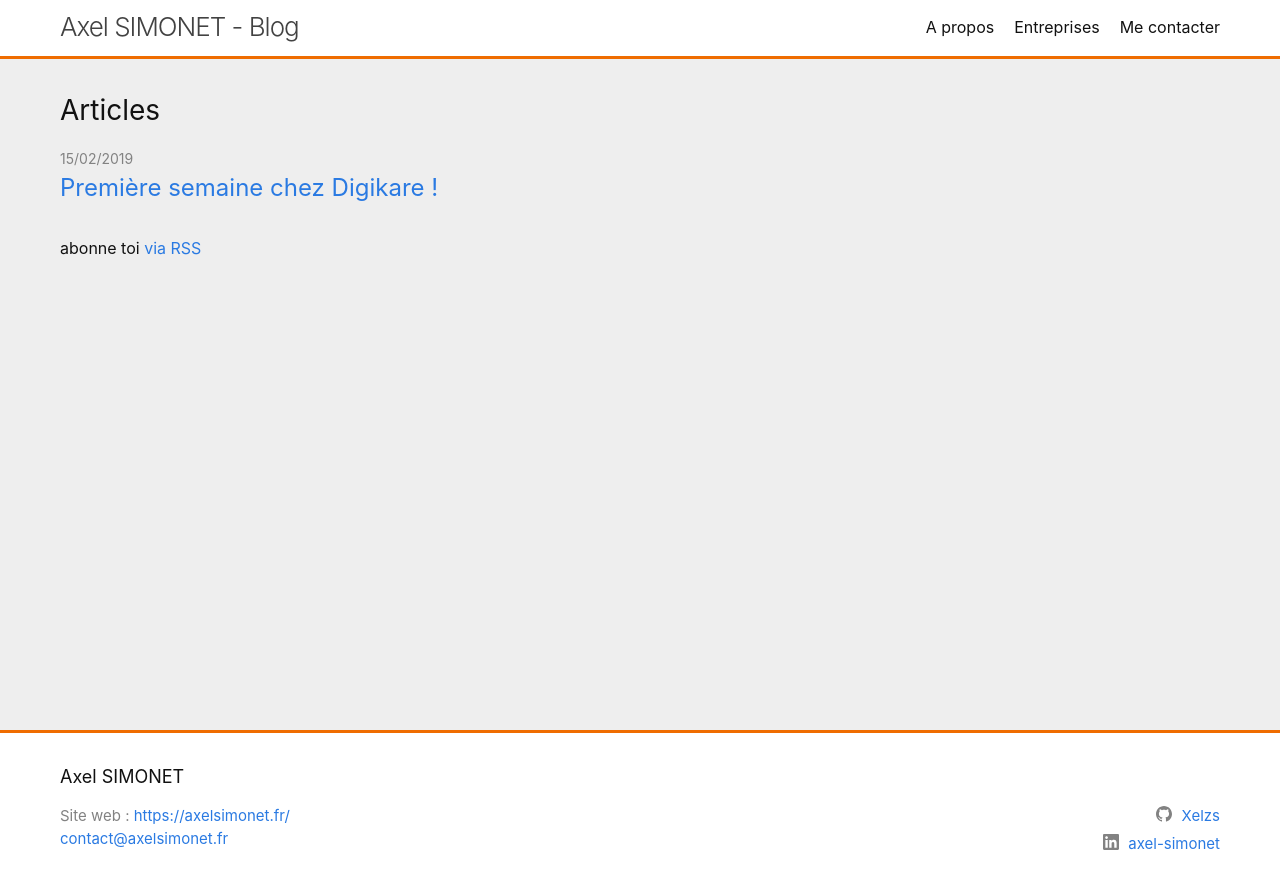
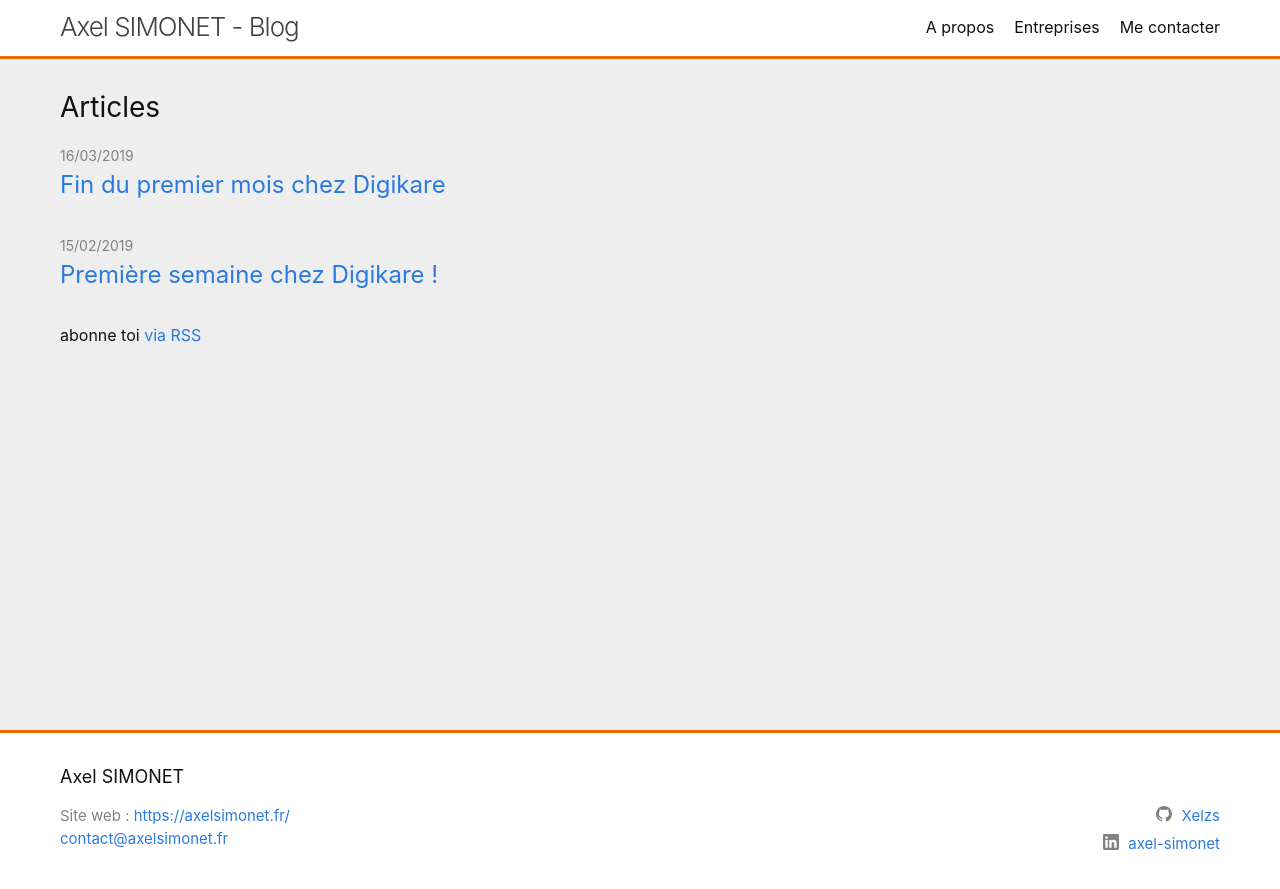
Before and after one commit to Xelzs/xelzs.github.io, a Jekyll site: the page built from index.md, in a window 1280 px wide. Shown: the top 889 px of the page. Built offline with Jekyll 4.4.1, drawn with Linux system fonts in a browser that asks for light colours.

Commit message:
add fixed header

```diff
--- /dev/null
+++ b/_posts/2019-03-16-first-month-digikare.md
@@ -0,0 +1,6 @@
+---
+layout: post
+title:  "Fin du premier mois chez Digikare"
+date:   2019-03-16 13:00:00 +0200
+categories: stage digikare
+---
--- a/_sass/minima/_layout.scss
+++ b/_sass/minima/_layout.scss
@@ -7,7 +7,10 @@
   background-color: $head-foot-color;
 
   // Positioning context for the mobile navigation icon
-  position: relative;
+  position: fixed;
+  left: 0;
+  right: 0;
+  top: 0;
 }
 
 .site-title {
@@ -188,6 +191,7 @@
 .page-content {
   padding: $spacing-unit 0;
   flex: 1;
+  margin-top: $spacing-unit * 1.865;
 }
 
 .page-heading {
```
